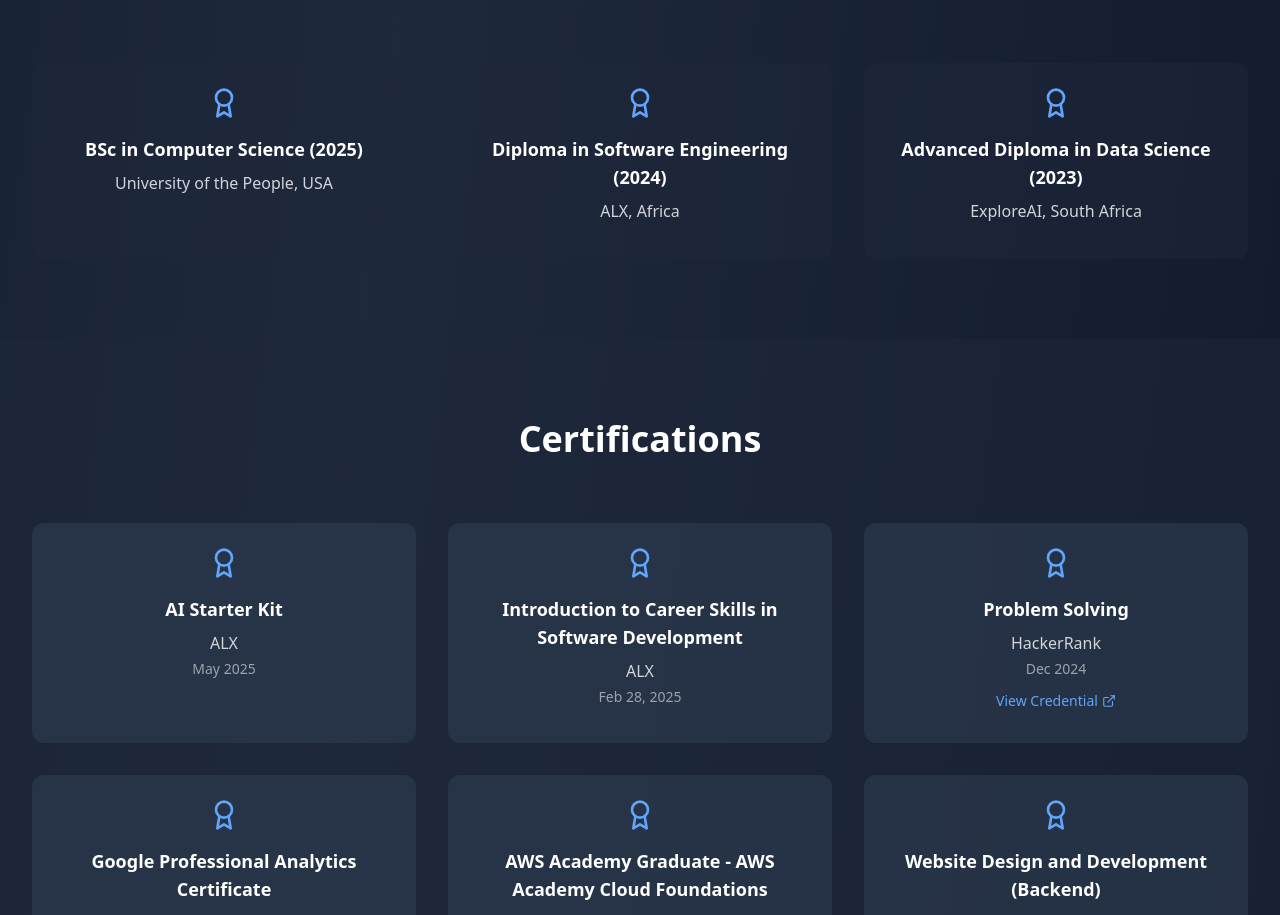
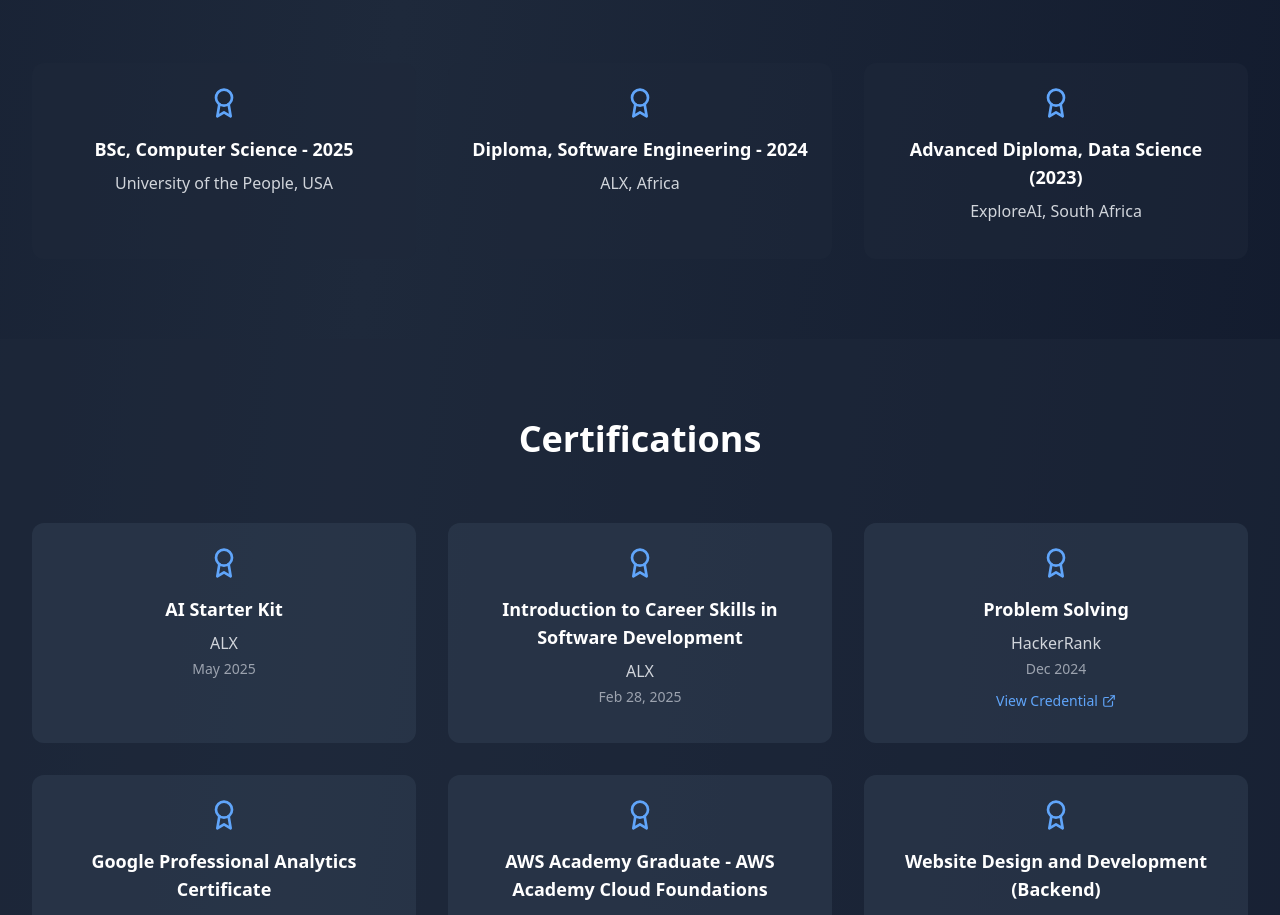
Before and after one commit to JasperZeroes/projects, a React (Vite) app in the folder portfolio2/project/: page / in a window 1280 px wide. Shown: the part 7020-7935 px from the top of the page. Built offline with nearby package versions, Linux system fonts and the light colour scheme.

Commit message:
refine the education section of portfolio

```diff
--- a/portfolio2/project/src/App.tsx
+++ b/portfolio2/project/src/App.tsx
@@ -143,17 +143,17 @@
 
   const education = [
     {
-      title: "BSc in Computer Science (2025)",
+      title: "BSc, Computer Science - 2025",
       institution: "University of the People, USA",
       score: ""
     },
     {
-      title: "Diploma in Software Engineering (2024)",
+      title: "Diploma, Software Engineering - 2024",
       institution: "ALX, Africa ",
       score: ""
     },
     {
-      title: "Advanced Diploma in Data Science (2023)",
+      title: "Advanced Diploma, Data Science (2023)",
       institution: "ExploreAI, South Africa",
       score: ""
     }
```
